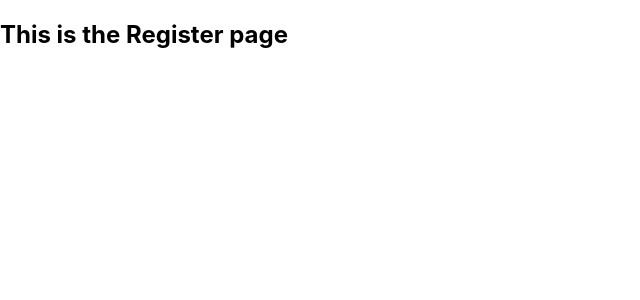
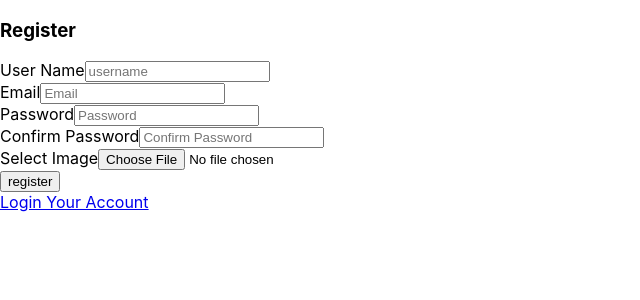
Before and after one commit to n1taC0nstant1n/messenger-mern, a React (Create React App) app in the folder frontend/: page /messenger/register in a window 1280 px wide. Shown: the top 300 px of the page, without its empty margins (0-640 px from the left). Built offline with nearby package versions, Linux system fonts and the light colour scheme.

Commit message:
248. Create Router Design Login and Register Page Part 2

```diff
--- a/frontend/src/components/Register.jsx
+++ b/frontend/src/components/Register.jsx
@@ -1,7 +1,77 @@
 import React from "react";
-
+import { Link } from "react-router-dom";
 const Register = () => {
-  return <h2>This is the Register page</h2>;
+  return (
+    <div className="register">
+      <div className="card">
+        <div className="card-header">
+          <h3>Register</h3>
+        </div>
+        <div className="card-body">
+          <form>
+            <div className="form-group">
+              <label htmlFor="username">User Name</label>
+              <input
+                type="text"
+                className="form-control"
+                placeholder="username"
+                id="username"
+              />
+            </div>
+            <div className="form-group">
+              <label htmlFor="email">Email</label>
+              <input
+                type="email"
+                className="form-control"
+                placeholder="Email"
+                id="email"
+              />
+            </div>
+            <div className="form-group">
+              <label htmlFor="password">Password</label>
+              <input
+                type="password"
+                className="form-control"
+                placeholder="Password"
+                id="password"
+              />
+            </div>
+            <div className="form-group">
+              <label htmlFor="confirm">Confirm Password</label>
+              <input
+                type="password"
+                className="form-control"
+                placeholder="Confirm Password"
+                id="confirmPassword"
+              />
+            </div>
+            <div className="form-group">
+              <div className="file-image">
+                <div className="image"></div>
+                <div className="file">
+                  <label htmlFor="image">Select Image</label>
+                  <input
+                    type="file"
+                    name="image"
+                    id="image"
+                    className="form-control"
+                  />
+                </div>
+              </div>
+            </div>
+            <div className="form-group">
+              <input type="submit" value="register" className="btn" />
+            </div>
+            <div className="form-group">
+              <span>
+                <Link to="/messenger/login">Login Your Account</Link>
+              </span>
+            </div>
+          </form>
+        </div>
+      </div>
+    </div>
+  );
 };
 
 export default Register;
```
Also changed, not shown: frontend/src/sass/base/_reset.scss (added), frontend/src/sass/components/_register.scss (added), frontend/src/sass/utils/_utils.scss (added).
